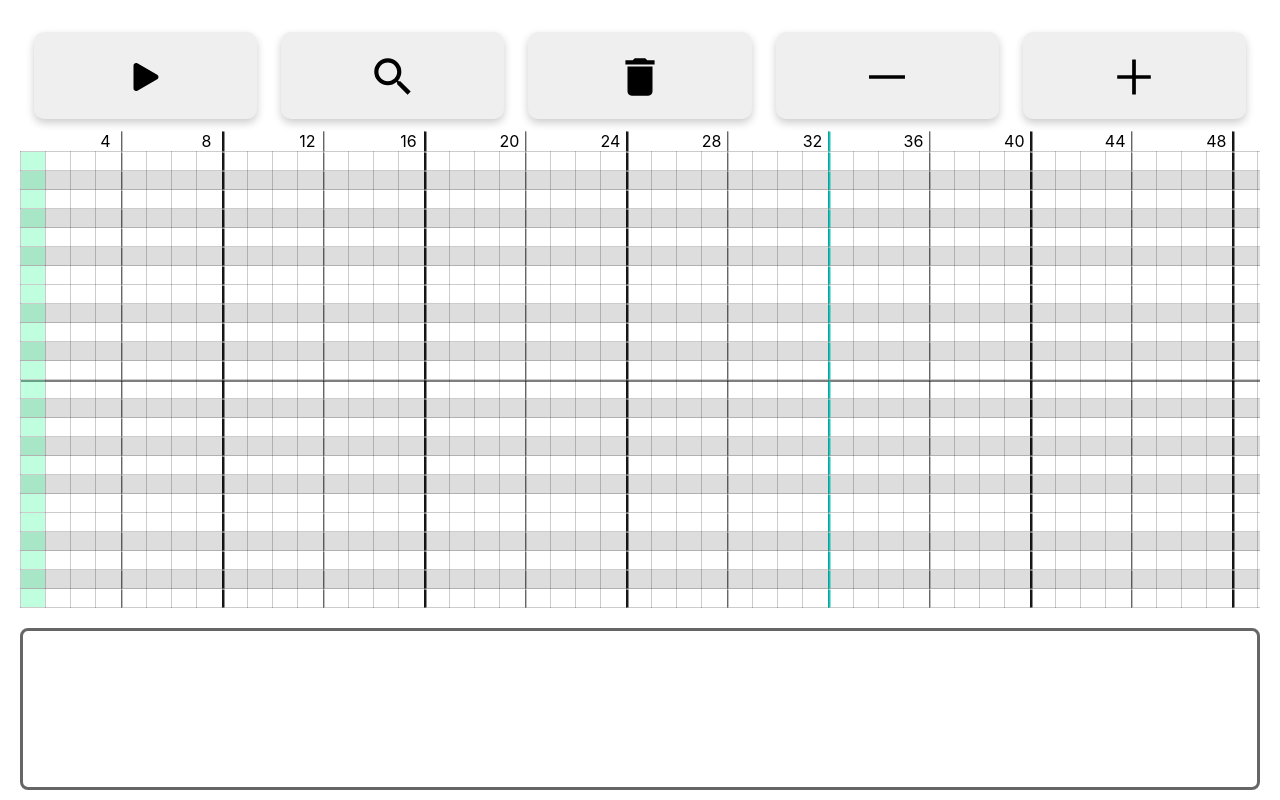
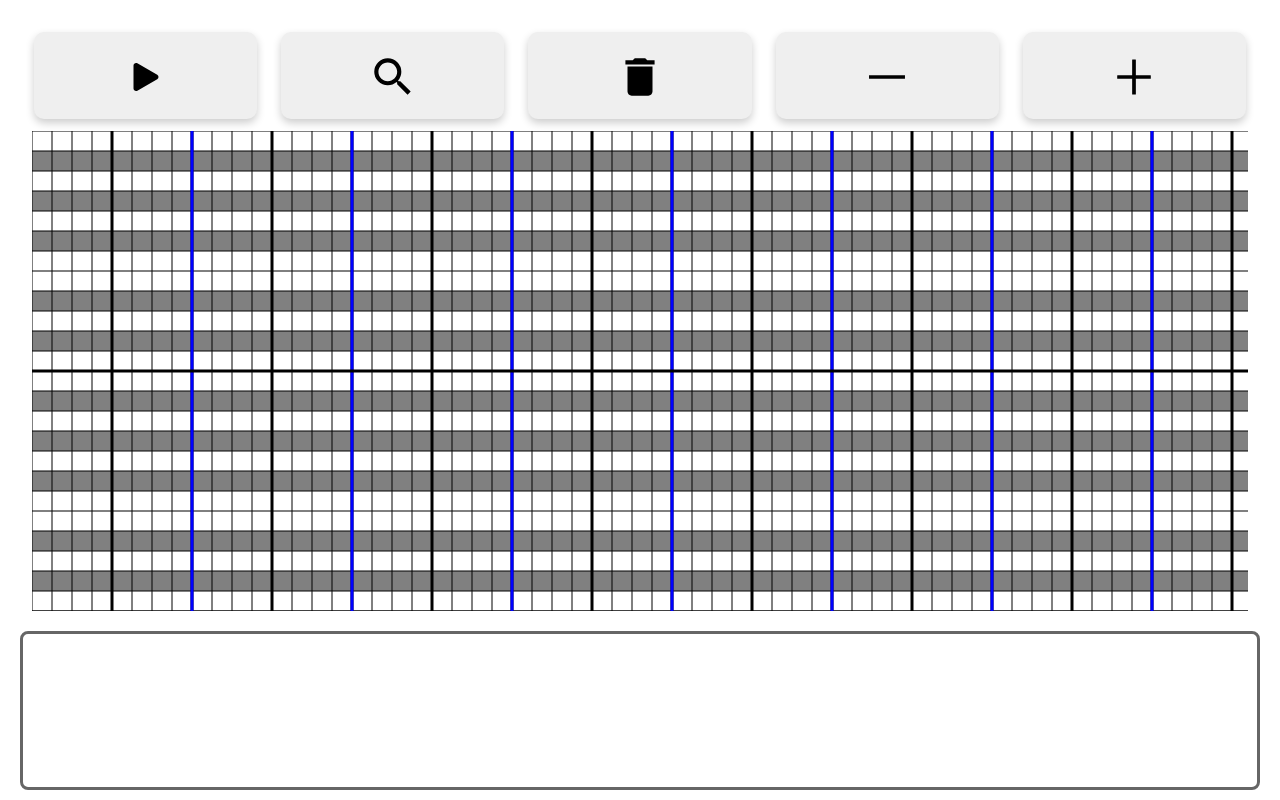
Before and after one commit to tadeas0/soarch, a React (Create React App) app in the folder frontend/: page / in a window 1280 px wide. Built offline with nearby package versions, Linux system fonts and the light colour scheme.

Commit message:
use canvas instead of tables for piano roll

```diff
--- a/frontend/src/App.css
+++ b/frontend/src/App.css
@@ -1,7 +1,7 @@
 .App {
     text-align: center;
-    display: flex;
-    flex-flow: column;
+    display: grid;
+    grid-template-rows: 2fr 1fr;
     height: 100vh;
 }
 
--- a/frontend/src/App.tsx
+++ b/frontend/src/App.tsx
@@ -8,6 +8,7 @@ import SearchResults from "./components/searchResults";
 import {
     DEFAULT_PIANO_ROLL_HEIGHT,
     DEFAULT_PIANO_ROLL_WIDTH,
+    PIANO_ROLL_LOWEST_NOTE,
 } from "./constants";
 import { Note } from "./sequencer";
 import { API } from "./services/api";
@@ -67,6 +68,7 @@ function App() {
                     onSubmit={handleSubmit}
                     noteHeight={DEFAULT_PIANO_ROLL_HEIGHT}
                     noteWidth={DEFAULT_PIANO_ROLL_WIDTH}
+                    lowestNote={PIANO_ROLL_LOWEST_NOTE}
                 />
                 <SearchResults searchResults={searchResults} isBusy={isBusy} />
             </PlaybackProvider>
--- a/frontend/src/components/pianoRoll.css
+++ b/frontend/src/components/pianoRoll.css
@@ -1,6 +1,5 @@
 .pianoroll {
     padding: 20px;
-    flex: 1 1 auto;
 }
 
 .pianoroll button {
@@ -21,60 +20,8 @@
 
 .pianoroll .table-container {
     overflow-x: scroll;
+    overflow-y: scroll;
+    max-height: 60vh;
+    max-width: 95vw;
+    margin: 0 auto;
 }
-
-.pianoroll thead {
-    direction: rtl;
-}
-
-.pianoroll thead td {
-    padding-right: 5px;
-}
-
-.pianoroll table {
-    table-layout: fixed;
-    width: 100%;
-    border-collapse: collapse;
-}
-
-.pianoroll td {
-    height: 18px;
-    padding: 0px;
-    width: 20px;
-}
-
-.pianoroll thead td:nth-child(4n) {
-    border-right: 1px solid rgb(0, 0, 0, 0.2);
-}
-
-.pianoroll tbody td {
-    border: 1px solid rgb(0, 0, 0, 0.2);
-}
-
-.pianoroll tbody tr.blackkey {
-    background-color: #dddddd;
-}
-
-.pianoroll tbody tr:nth-child(12) {
-    box-shadow: 0px 2px 0px 0px rgba(0, 0, 0, 0.5);
-}
-
-.pianoroll td:nth-child(4n) {
-    box-shadow: 2px 0 0 -0.5px rgba(0, 0, 0, 0.5);
-}
-
-.pianoroll td:nth-child(8n) {
-    box-shadow: 3px 0px 0px -0.5px rgba(0, 0, 0, 0.9);
-}
-
-.pianoroll td:nth-child(32n) {
-    box-shadow: 3px 0px 0px -0.5px rgba(0, 192, 182, 0.9);
-}
-
-.pianoroll tbody td.active {
-    background-color: rgb(101, 101, 255);
-}
-
-.pianoroll tbody td.beat {
-    box-shadow: inset 0 0 1000px rgba(35, 255, 145, 0.541);
-}
--- a/frontend/src/components/pianoRoll.tsx
+++ b/frontend/src/components/pianoRoll.tsx
@@ -1,5 +1,6 @@
 import * as React from "react";
-import { useState, FunctionComponent, MouseEvent } from "react";
+import * as Tone from "tone";
+import { useState, FunctionComponent } from "react";
 import {
     DEFAULT_PIANO_ROLL_HEIGHT,
     DEFAULT_PIANO_ROLL_WIDTH,
@@ -11,53 +12,51 @@ import { AiOutlineMinus, AiOutlinePlus } from "react-icons/ai";
 import usePlayback from "../hooks/usePlayback";
 import { Note, Sequencer } from "../sequencer";
 import "./pianoRoll.css";
-import PianoRollGrid from "./pianoRollGrid";
+import PianoRollGrid, { GridParams } from "./pianoRollGrid";
 
 interface PianoRollProps {
-    noteWidth?: number;
-    noteHeight?: number;
+    noteWidth: number;
+    noteHeight: number;
+    lowestNote: Tone.Unit.Note;
     onSubmit: (notes: Note[], gridLength: number) => void;
 }
 
 const PianoRoll: FunctionComponent<PianoRollProps> = (props) => {
-    const [noteGrid, setNoteGrid] = useState<boolean[][]>(
-        Array.from(Array(props.noteHeight), () =>
-            Array(props.noteWidth).fill(false)
-        )
-    );
-
+    const [notes, setNotes] = useState<Note[]>([]);
+    const [gridParams, setGridParams] = useState<GridParams>({
+        width: props.noteWidth,
+        height: props.noteHeight,
+        lowestNote: props.lowestNote,
+    });
     const [isPlaying, handleStart, handleStop] = usePlayback();
 
-    const handleClick = (pitch: number, position: number) => {
-        let newNotes = [...noteGrid];
-        newNotes[pitch][position] = true;
-        setNoteGrid(newNotes);
+    const handleAddNote = (pitch: number, position: number) => {
+        const newNote: Note = Sequencer.createNoteObject(
+            position,
+            4,
+            gridParams.height - pitch - 1
+        );
+
+        const newNotes = [...notes, newNote];
+        setNotes(newNotes);
     };
 
-    const handleMouseOver = (
-        e: MouseEvent<HTMLElement>,
-        pitch: number,
-        position: number
-    ) => {
-        if (e.buttons === 1) {
-            handleClick(pitch, position);
-        } else if (e.buttons === 2) {
-            handleRightClick(pitch, position);
-        }
-    };
-
-    const handleRightClick = (pitch: number, position: number) => {
-        let newNotes = [...noteGrid];
-        newNotes[pitch][position] = false;
-        setNoteGrid(newNotes);
+    const handleDeleteNote = (pitch: number, position: number) => {
+        let newNotes = notes.filter((n) => {
+            const s = Sequencer.toneTimeToRollTime(n.time);
+            const e = s + Sequencer.toneTimeToRollTime(n.length);
+            const p = Sequencer.tonePitchToRollPitch(
+                n.pitch,
+                props.lowestNote,
+                gridParams.height
+            );
+            return !(p === pitch && s <= position && e >= position);
+        });
+        setNotes(newNotes);
     };
 
     const handleClear = () => {
-        setNoteGrid(
-            Array.from(Array(noteGrid.length), () =>
-                Array(noteGrid[0].length).fill(false)
-            )
-        );
+        setNotes([]);
         if (isPlaying) {
             handleStop();
         }
@@ -65,38 +64,36 @@ const PianoRoll: FunctionComponent<PianoRollProps> = (props) => {
 
     const handlePlayClick = () => {
         if (!isPlaying) {
-            handleStart(noteGrid);
+            handleStart(notes, gridParams.width);
         } else {
             handleStop();
         }
     };
 
     const handleAddMeasure = () => {
-        let newNoteGrid = [...noteGrid];
-        for (let i = 0; i < noteGrid.length; i++) {
-            newNoteGrid[i] = newNoteGrid[i].concat(
-                Array(MEASURE_LENGTH).fill(false)
-            );
-        }
-        handleStop();
-        setNoteGrid(newNoteGrid);
+        setGridParams({
+            ...gridParams,
+            width: gridParams.width + MEASURE_LENGTH,
+        });
     };
 
     const canRemoveMeasure = () => {
-        return noteGrid[0].length > 2 * MEASURE_LENGTH;
+        return gridParams.width > 2 * MEASURE_LENGTH;
     };
 
     const handleRemoveMeasure = () => {
         if (canRemoveMeasure()) {
-            let newNoteGrid = [...noteGrid];
-            for (let i = 0; i < noteGrid.length; i++) {
-                newNoteGrid[i] = newNoteGrid[i].slice(
-                    0,
-                    noteGrid[0].length - MEASURE_LENGTH
+            const newGridLength = gridParams.width - MEASURE_LENGTH;
+            const newNotes = notes.filter((n) => {
+                return (
+                    Sequencer.toneTimeToRollTime(n.time) +
+                        Sequencer.toneTimeToRollTime(n.length) <
+                    newGridLength
                 );
-            }
+            });
+            setGridParams({ ...gridParams, width: newGridLength });
             handleStop();
-            setNoteGrid(newNoteGrid);
+            setNotes(newNotes);
         }
     };
 
@@ -108,11 +105,7 @@ const PianoRoll: FunctionComponent<PianoRollProps> = (props) => {
             <button
                 className="right"
                 onClick={() =>
-                    props.noteWidth &&
-                    props.onSubmit(
-                        Sequencer.transformGridToNotes(noteGrid),
-                        props.noteWidth
-                    )
+                    props.noteWidth && props.onSubmit(notes, gridParams.width)
                 }
             >
                 <MdOutlineSearch />
@@ -130,10 +123,10 @@ const PianoRoll: FunctionComponent<PianoRollProps> = (props) => {
                 <AiOutlinePlus />
             </button>
             <PianoRollGrid
-                onMouseDown={handleClick}
-                onRightClick={handleRightClick}
-                onMouseOver={handleMouseOver}
-                noteGrid={noteGrid}
+                onAddNote={handleAddNote}
+                onDeleteNote={handleDeleteNote}
+                gridParams={gridParams}
+                notes={notes}
             />
         </div>
     );
--- a/frontend/src/components/pianoRollGrid.tsx
+++ b/frontend/src/components/pianoRollGrid.tsx
@@ -1,97 +1,200 @@
 import * as React from "react";
-import { FunctionComponent, useState, useEffect } from "react";
+import {
+    FunctionComponent,
+    useState,
+    useEffect,
+    useRef,
+    useCallback,
+} from "react";
 import "./pianoRoll.css";
 import * as Tone from "tone";
-import { PIANO_ROLL_LOWEST_NOTE } from "../constants";
+import {
+    PIANO_ROLL_LOWEST_NOTE,
+    PIANO_ROLL_NOTE_HEIGHT,
+    PIANO_ROLL_NOTE_WIDTH,
+} from "../constants";
+import { Sequencer, Note } from "../sequencer";
+
+export interface GridParams {
+    width: number;
+    height: number;
+    lowestNote: Tone.Unit.Note;
+}
 
 interface PianoRollGridProps {
-    noteGrid: boolean[][];
-    onRightClick?: (ri: number, ci: number) => void;
-    onMouseDown?: (ri: number, ci: number) => void;
-    onMouseOver?: (
-        e: React.MouseEvent<HTMLElement>,
-        ri: number,
-        ci: number
-    ) => void;
+    notes: Note[];
+    gridParams: GridParams;
+    onDeleteNote?: (ri: number, ci: number) => void;
+    onAddNote?: (ri: number, ci: number) => void;
+}
+
+enum DrawState {
+    DRAWING,
+    DELETING,
+    NOTHING,
 }
 
 // TODO: cleanup event handling
 const PianoRollGrid: FunctionComponent<PianoRollGridProps> = ({
-    noteGrid,
-    onRightClick = (ri: number, ci: number) => {},
-    onMouseDown = (ri: number, ci: number) => {},
-    onMouseOver = (
-        e: React.MouseEvent<HTMLElement>,
-        ri: number,
-        ci: number
-    ) => {},
+    notes,
+    gridParams,
+    onAddNote = (ri: number, ci: number) => {},
+    onDeleteNote = (ri: number, ci: number) => {},
 }: PianoRollGridProps) => {
-    const [currentBeat, setCurrentBeat] = useState(0);
+    const canvasRef = useRef<HTMLCanvasElement>(null);
+    const ctxRef = useRef<CanvasRenderingContext2D | null>(null);
+    const [currentDrawState, setCurrentDrawState] = useState<DrawState>(
+        DrawState.NOTHING
+    );
+
+    const drawGrid = (ctx: CanvasRenderingContext2D) => {
+        const lineColors = ["black", "black", "blue"];
+        const fillColor = "gray";
+        ctx.fillStyle = fillColor;
+        for (let i = 0; i < gridParams.height; i += 1) {
+            if (isBlackKey(i)) {
+                ctx.fillRect(
+                    0,
+                    i * PIANO_ROLL_NOTE_HEIGHT,
+                    ctx.canvas.width,
+                    PIANO_ROLL_NOTE_HEIGHT
+                );
+            }
+        }
+        // Basic grid
+        ctx.moveTo(0, 0);
+        ctx.beginPath();
+        for (let i = 0; i <= gridParams.width; i++) {
+            ctx.moveTo(i * PIANO_ROLL_NOTE_WIDTH, 0);
+            ctx.lineTo(i * PIANO_ROLL_NOTE_WIDTH, ctx.canvas.height);
+        }
+        for (let i = 0; i <= gridParams.height; i++) {
+            ctx.moveTo(0, i * PIANO_ROLL_NOTE_HEIGHT);
+            ctx.lineTo(ctx.canvas.width, i * PIANO_ROLL_NOTE_HEIGHT);
+        }
+        ctx.strokeStyle = lineColors[0];
+        ctx.closePath();
+        ctx.stroke();
+
+        // Thick lines
+        ctx.beginPath();
+        for (let i = 4; i < gridParams.width; i += 4) {
+            ctx.moveTo(i * PIANO_ROLL_NOTE_WIDTH, 0);
+            ctx.lineTo(i * PIANO_ROLL_NOTE_WIDTH, ctx.canvas.height);
+        }
+        ctx.lineWidth = 3;
+        ctx.strokeStyle = lineColors[1];
+        ctx.closePath();
+        ctx.stroke();
+
+        ctx.beginPath();
+        for (let i = 8; i < gridParams.width; i += 8) {
+            ctx.moveTo(i * PIANO_ROLL_NOTE_WIDTH, 0);
+            ctx.lineTo(i * PIANO_ROLL_NOTE_WIDTH, ctx.canvas.height);
+        }
+        ctx.lineWidth = 3;
+        ctx.strokeStyle = lineColors[2];
+        ctx.closePath();
+        ctx.stroke();
+
+        ctx.beginPath();
+        for (let i = 12; i < gridParams.height; i += 12) {
+            ctx.moveTo(0, i * PIANO_ROLL_NOTE_WIDTH);
+            ctx.lineTo(ctx.canvas.width, i * PIANO_ROLL_NOTE_WIDTH);
+        }
+        ctx.lineWidth = 3;
+        ctx.strokeStyle = lineColors[0];
+        ctx.closePath();
+        ctx.stroke();
+    };
+
+    const drawNotes = (ctx: CanvasRenderingContext2D) => {
+        ctx.fillStyle = "red";
+        notes.forEach((n) => {
+            ctx.fillRect(
+                Sequencer.toneTimeToRollTime(n.time) * PIANO_ROLL_NOTE_WIDTH,
+                Sequencer.tonePitchToRollPitch(
+                    n.pitch,
+                    gridParams.lowestNote,
+                    gridParams.height
+                ) * PIANO_ROLL_NOTE_HEIGHT,
+                Sequencer.toneTimeToRollTime(n.length) * PIANO_ROLL_NOTE_WIDTH,
+                20
+            );
+        });
+    };
+
+    const draw = useCallback(
+        (ctx: CanvasRenderingContext2D) => {
+            drawGrid(ctx);
+            drawNotes(ctx);
+        },
+        [gridParams, notes]
+    );
 
     useEffect(() => {
-        setInterval(() => {
-            const bbs = Tone.Transport.position.toString().split(":");
-            const beat =
-                parseInt(bbs[0]) * 16 +
-                parseInt(bbs[1]) * 4 +
-                parseInt(bbs[2]) * 1;
-            setCurrentBeat(beat);
-        }, 100);
-    }, []);
-
-    const renderNotes = () => {
-        let rows = noteGrid.map((row, ri) => {
-            const entry = row.map((i, ci) => (
-                <td
-                    className={
-                        (i ? "active" : "inactive") +
-                        (ci === currentBeat ? " beat" : "")
-                    }
-                    onMouseDown={() => onMouseDown(ri, ci)}
-                    onContextMenu={(e) => {
-                        e.preventDefault();
-                        onRightClick(ri, ci);
-                    }}
-                    onMouseOver={(e) => onMouseOver(e, ri, ci)}
-                    key={ci}
-                ></td>
-            ));
-            return (
-                <tr
-                    className={isBlackKey(ri) ? "blackkey" : "whitekey"}
-                    key={ri}
-                >
-                    {entry}
-                </tr>
-            );
-        });
-
-        return rows;
-    };
-
-    const renderHeader = () => {
-        let row: JSX.Element[] = [];
-        for (let i = 0; i < noteGrid[0].length; i++) {
-            row.push(
-                (i + 1) % 4 ? <td key={i}></td> : <td key={i}>{i + 1}</td>
-            );
+        const canvas = canvasRef.current;
+        if (canvas) {
+            canvas.height = gridParams.height * PIANO_ROLL_NOTE_HEIGHT;
+            canvas.width = gridParams.width * PIANO_ROLL_NOTE_WIDTH;
+            const context = canvas.getContext("2d");
+            ctxRef.current = context;
+            if (context) draw(context);
         }
-        return <tr>{row}</tr>;
-    };
+    }, [draw, gridParams]);
 
     const isBlackKey = (row: number) => {
         return Tone.Frequency(PIANO_ROLL_LOWEST_NOTE)
-            .transpose(noteGrid.length - row - 1)
+            .transpose(gridParams.height - row - 1)
             .toNote()
             .includes("#");
     };
 
+    const handleMouseDown = (e: React.MouseEvent<HTMLCanvasElement>) => {
+        e.preventDefault();
+        const { offsetX, offsetY } = e.nativeEvent;
+        const [ri, ci] = getCoordsAtOffset(offsetX, offsetY);
+        if (e.button === 0) {
+            onAddNote(ri, ci);
+            setCurrentDrawState(DrawState.DRAWING);
+        } else if (e.button === 2) {
+            onDeleteNote(ri, ci);
+            setCurrentDrawState(DrawState.DELETING);
+        }
+    };
+
+    const handleMouseUp = (e: React.MouseEvent<HTMLCanvasElement>) => {
+        if (e.button === 0 && currentDrawState === DrawState.DRAWING) {
+            setCurrentDrawState(DrawState.NOTHING);
+        } else if (e.button === 2 && currentDrawState === DrawState.DELETING) {
+            setCurrentDrawState(DrawState.NOTHING);
+        }
+    };
+
+    const handleMouseMove = (e: React.MouseEvent<HTMLCanvasElement>) => {
+        const { offsetX, offsetY } = e.nativeEvent;
+        const [ri, ci] = getCoordsAtOffset(offsetX, offsetY);
+        if (currentDrawState === DrawState.DELETING) {
+            onDeleteNote(ri, ci);
+        }
+    };
+
+    const getCoordsAtOffset = (offsetX: number, offsetY: number) => {
+        return [
+            Math.floor(offsetY / PIANO_ROLL_NOTE_HEIGHT),
+            Math.floor(offsetX / PIANO_ROLL_NOTE_WIDTH),
+        ];
+    };
+
     return (
         <div className="table-container">
-            <table>
-                <thead>{renderHeader()}</thead>
-                <tbody>{renderNotes()}</tbody>
-            </table>
+            <canvas
+                ref={canvasRef}
+                onMouseDown={handleMouseDown}
+                onMouseMove={handleMouseMove}
+                onMouseUp={handleMouseUp}
+                onContextMenu={(e) => e.preventDefault()}
+            />
         </div>
     );
 };
--- a/frontend/src/components/result.css
+++ b/frontend/src/components/result.css
@@ -16,7 +16,6 @@
 }
 
 .results-container {
-    flex: 0 1 auto;
     overflow-y: scroll;
     margin-bottom: 16px;
     border-radius: 8px;
@@ -26,7 +25,6 @@
     flex-direction: column;
     align-items: center;
     padding: 10px 0px 10px 0px;
-    height: 100%;
 }
 
 .result-card {
@@ -55,11 +53,12 @@
     position: absolute;
     top: 50%;
     transform: translateY(-50%);
+    max-height: 80%;
     left: 30px;
     right: 30px;
     border: 1px solid #ccc;
     background: #fff;
-    overflow: auto;
+    overflow: hidden;
     -webkit-overflow-scrolling: touch;
     border-radius: 4px;
     outline: none;
@@ -80,9 +79,9 @@
     border-radius: 10px;
     border: none;
     box-shadow: 0 4px 8px 0 rgba(0, 0, 0, 0.2);
-    margin: 10px;
+    margin: 10px 0px 0px 10px;
     padding: 15px 5px 5px 5px;
-    font-size: 30px;
+    font-size: 25px;
 }
 
 .result-overlay-content .play-btn:active:enabled {
--- a/frontend/src/components/searchResultCard.tsx
+++ b/frontend/src/components/searchResultCard.tsx
@@ -17,11 +17,9 @@ const SearchResultCard: FunctionComponent<SearchResultProps> = ({
     searchResult,
 }) => {
     const [isOpen, setOpen] = useState<boolean>(false);
-    const [noteGrid, setNoteGrid] = useState<boolean[][]>([]);
     const [isPlaying, handleStart, handleStop] = usePlayback();
 
     const handleModalOpen = () => {
-        setNoteGrid(Sequencer.transformNotesToGrid(searchResult.notes));
         handleStop();
         setOpen(true);
     };
@@ -33,7 +31,8 @@ const SearchResultCard: FunctionComponent<SearchResultProps> = ({
 
     const handlePlayClick = () => {
         if (!isPlaying) {
-            handleStart(noteGrid);
+            const params = Sequencer.getGridParamsFromNotes(searchResult.notes);
+            handleStart(searchResult.notes, params.width);
         } else {
             handleStop();
         }
@@ -57,7 +56,12 @@ const SearchResultCard: FunctionComponent<SearchResultProps> = ({
                         {isPlaying ? <BsPauseFill /> : <BsFillPlayFill />}
                     </button>
                     <div className="pianoroll">
-                        <PianoRollGrid noteGrid={noteGrid} />
+                        <PianoRollGrid
+                            gridParams={Sequencer.getGridParamsFromNotes(
+                                searchResult.notes
+                            )}
+                            notes={searchResult.notes}
+                        />
                     </div>
                 </ReactModal>
             </div>
--- a/frontend/src/constants.ts
+++ b/frontend/src/constants.ts
@@ -5,3 +5,5 @@ export const PIANO_ROLL_LOWEST_NOTE = "C3";
 export const PIANO_ROLL_NOTE_SUBDIVISION = 16; // Must be from [2, 4, 8, 16]
 export const MEASURE_LENGTH = 16;
 export const NOTES = ["C", "D", "E", "F", "G", "A", "B"];
+export const PIANO_ROLL_NOTE_HEIGHT = 20;
+export const PIANO_ROLL_NOTE_WIDTH = 20;
```
Also changed, not shown: frontend/src/hooks/usePlayback.ts (+4 -4 lines), frontend/src/sequencer.ts (+31 -60 lines), 1 other file (tests, documents, lock files or other folders).
